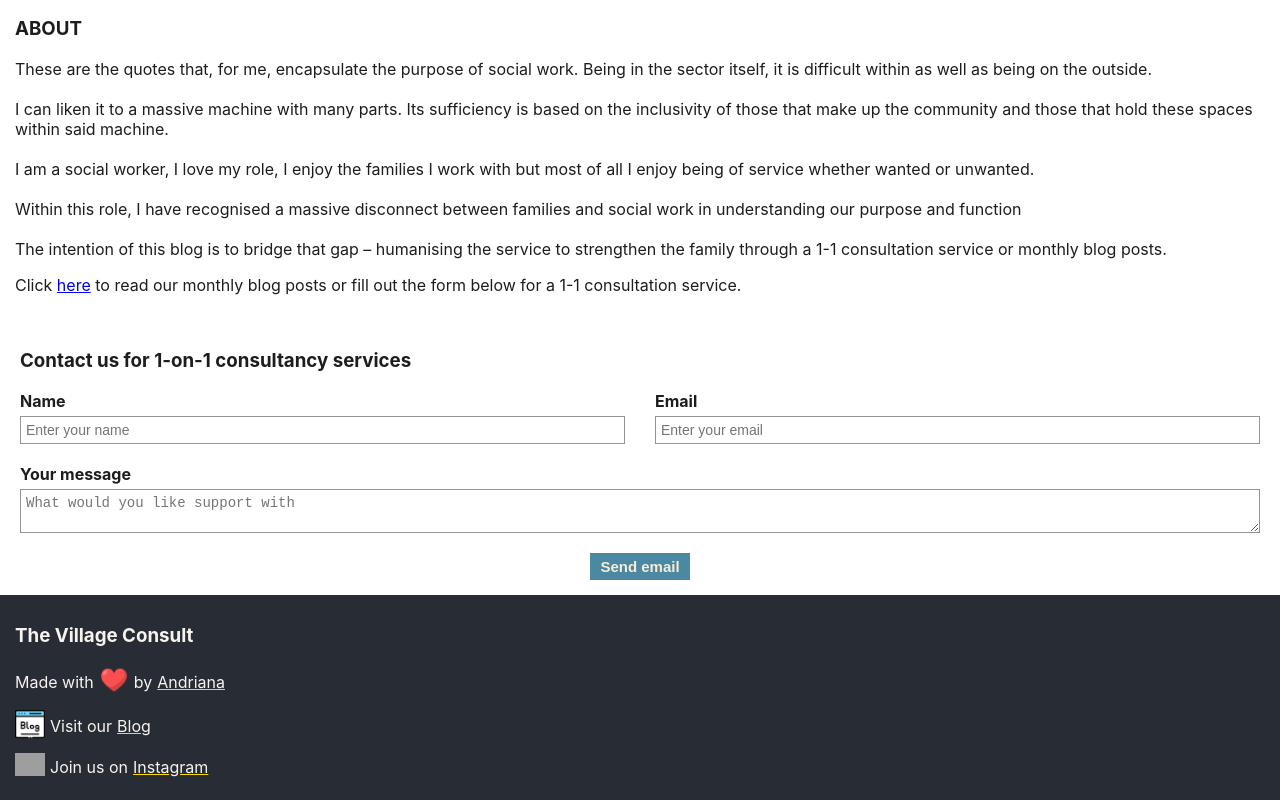
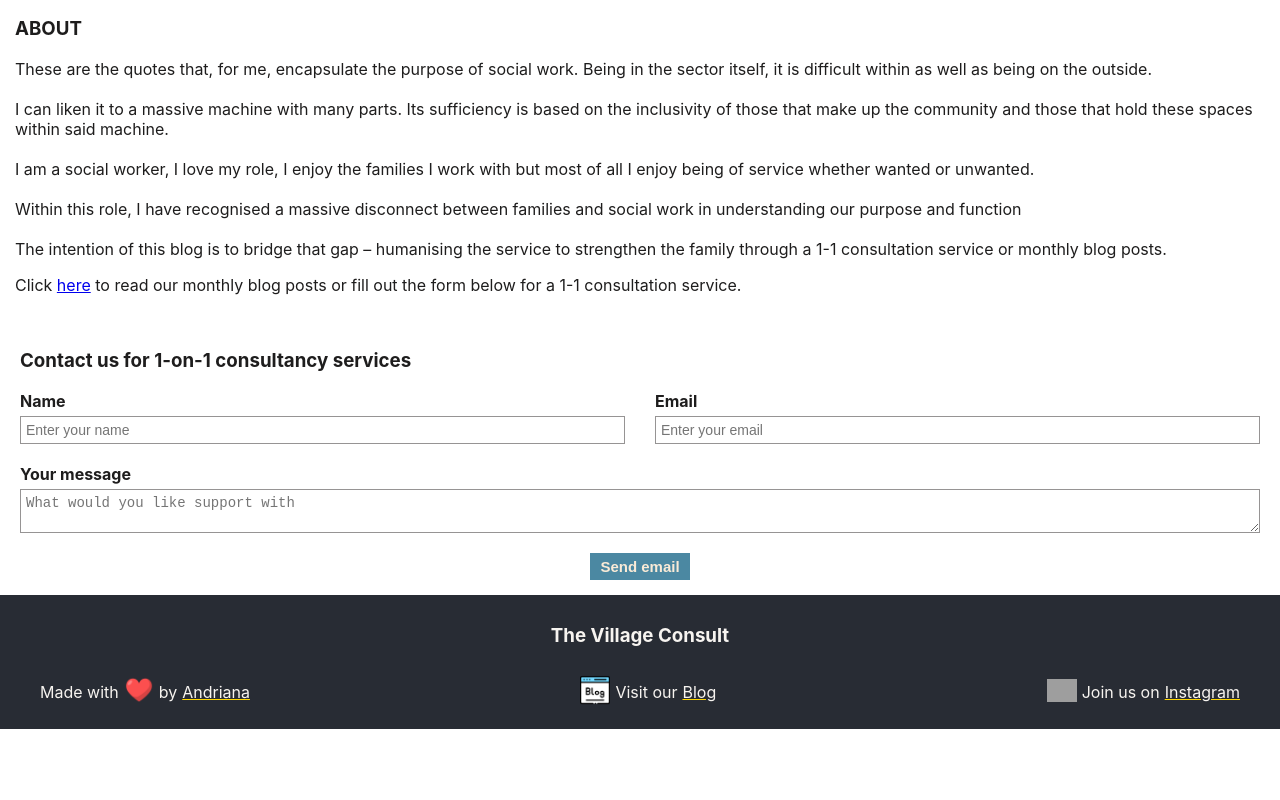
Before and after one commit to AndrianaOS/tvc-webpage, a React (Create React App) app: page / in a window 1280 px wide. Shown: the part 725-1525 px from the top of the page. After the commit the page ends 1454 px from the top, so only its background shows below. Built offline with nearby package versions, Linux system fonts and the light colour scheme; grey boxes are pictures that could not be loaded.

Commit message:
Add media queries for 600px and 720px
Media queries on 600px and 720px to help layout look seamless

```diff
--- a/src/components/Footer/Footer.jsx
+++ b/src/components/Footer/Footer.jsx
@@ -6,8 +6,8 @@ import love from "../../images/heart.png";
 export function Footer() {
   return (
     <footer>
-      <h3>The Village Consult</h3>
-      <aside className="footer-info">
+      <h3 id="page-name">The Village Consult</h3>
+      <aside className="footer-info" id="maker">
         Made with{" "}
         <span>
           <a href="https://cv-portfolio.onrender.com/">
@@ -23,7 +23,7 @@ export function Footer() {
           Andriana
         </a>
       </aside>
-      <aside className="footer-info">
+      <aside className="footer-info" id="blog">
         <a href="https://tvc312.wordpress.com/">
           <img src={blog} alt="blog" className="icons" />
         </a>{" "}
@@ -32,7 +32,7 @@ export function Footer() {
           Blog
         </a>
       </aside>
-      <aside className="footer-info">
+      <aside className="footer-info" id="insta">
         <a href="https://www.instagram.com/_tvc312/">
           <img src={insta} alt="instagram" className="icons" />
         </a>
--- a/src/components/Footer/footer.css
+++ b/src/components/Footer/footer.css
@@ -5,12 +5,14 @@ footer {
   padding: 10px 15px;
 }
 
-.links, .links:visited {
+.links,
+.links:visited {
   color: #f7f4f0;
   text-decoration-color: #ffd700;
 }
 
-.links:hover, .links:focus {
+.links:hover,
+.links:focus {
   color: #ffd700;
   font-size: 18px;
   text-transform: uppercase;
@@ -30,3 +32,39 @@ footer {
 .icons:hover {
   width: 35px;
 }
+
+#page-name {
+  grid-area: page-name;
+}
+
+#maker {
+  grid-area: maker;
+}
+
+#blog {
+  grid-area: blog;
+}
+
+#insta {
+  grid-area: insta;
+}
+
+@media screen and (min-width: 600px) {
+  footer {
+    display: grid;
+    grid-template-areas:
+      "page-name page-name page-name"
+      "maker blog insta";
+      justify-content: space-between;
+  }
+
+  #page-name {
+    text-align: center;
+  }
+}
+
+@media screen and (min-width: 720px){
+    footer {
+        padding: 10px 40px;
+    }
+}
```
Lines whose indentation alone changed are shown as unchanged.
